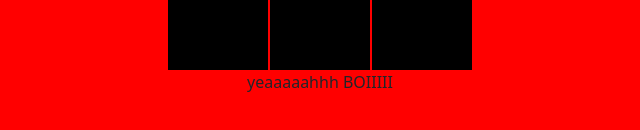
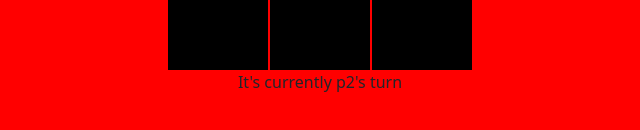
Before and after one commit to Keago99/TicTacToe, a plain HTML site: page index.html in a window 1280 px wide. Both pictures are taken after a click on the element 538 px from the left and 152 px from the top of the page. Shown: the part 336-466 px from the top of the page, 320-960 px from the left. Drawn offline with nearby package versions, Linux system fonts and the light colour scheme.

Commit message:
add turn counter, tested and working.

```diff
--- a/index.html
+++ b/index.html
@@ -30,7 +30,7 @@
           <div class="ticBox"></div>
         </div>
         <div id="turnWinDisplay">
-          testo besto
+          It's currently p1's turn
         </div>
     </div>
 </body>
--- a/scripts.js
+++ b/scripts.js
@@ -1,8 +1,11 @@
+
 
 // Player factory to create player objects.
 const playerFactory = (name, symbol) => {
     return {name, symbol};
 };
+
+
 
 // BoardModule for things that have to do with the gameboard only
 const boardModule = (() => {
@@ -24,7 +27,7 @@ const boardModule = (() => {
 
     const getWinningPlayer = () => winningPlayer;
 
-    const getPlayerTurn = () => playerTurn;
+    getPlayerTurn = () => playerTurn;
 
     const winningConditions = (array1, array2) =>
         array2.every((element) =>
@@ -121,7 +124,8 @@ const displayController =  (() => {
     const mainDisplay = document.querySelector('#turnWinDisplay');
 
     updateDisplay = () => {
-        mainDisplay.innerText = "yeaaaaahhh BOIIIII";
+        currentTurn = getPlayerTurn();
+        mainDisplay.innerText = "It's currently " + currentTurn + "'s turn";
     };
 
     return {updateDisplay}
```
